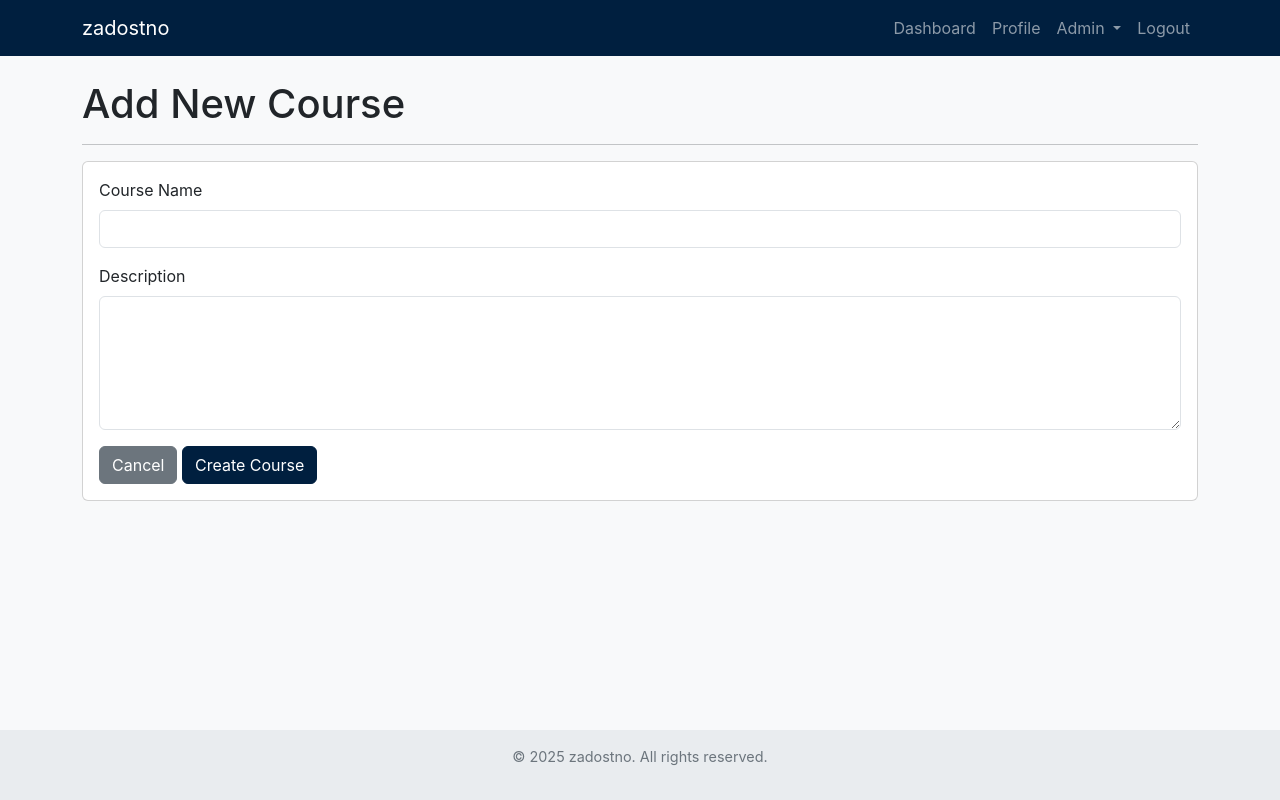
After one commit to uwuclxdy/zadostno, a PHP site: the page made by src/pages/admin/course_form.php in a window 1280 px wide. The commit adds this page. Run offline with PHP 8.4, Linux system fonts and the light colour scheme; the template is opened without the code that fills it, so the values that code supplies are empty; the visitor is signed in with stand-in values (Sample User, id 1); some libraries are stand-ins or nearby versions.

Commit message:
admin.olny guard, admin dropdown "courses", course listing page, add edit course, backend handlerji za course v pb

```diff
--- /dev/null
+++ b/public/admin/courses.php
@@ -0,0 +1,3 @@
+<?php
+require_once __DIR__ . '/../../src/pages/admin/courses.php';
+?>
--- /dev/null
+++ b/src/includes/admin_check.php
@@ -0,0 +1,19 @@
+<?php
+// Start the session if it's not already started
+if (session_status() == PHP_SESSION_NONE) {
+    session_start();
+}
+
+// Check if the user is logged in and if they are an admin
+if (!isset($_SESSION['user_id']) || $_SESSION['role'] !== 'admin') {
+    // If not an admin, set an error message and redirect to the dashboard
+    $_SESSION['error_message'] = 'You do not have permission to access this page.';
+
+    // We need to construct the base URL for the redirect
+    // A simple redirect will work if the base_url function isn't available here.
+    // Let's create a temporary redirect path.
+    $redirect_path = '/zadostno_redovalnica/zadostno/public/dashboard.php';
+    header('Location: ' . $redirect_path);
+    exit();
+}
+?>
--- /dev/null
+++ b/src/pages/admin/course_form.php
@@ -0,0 +1,65 @@
+<?php
+require_once __DIR__ . '/../../includes/admin_check.php';
+require_once __DIR__ . '/../../includes/db_connect.php';
+require_once __DIR__ . '/../../includes/functions.php';
+
+// --- Determine Mode: Edit or Add ---
+$course_id = $_GET['id'] ?? null;
+$is_edit_mode = $course_id !== null;
+$course = null;
+$page_title = 'Add New Course';
+$form_action = base_url('/actions/admin/course_handler.php');
+
+if ($is_edit_mode) {
+    $stmt = $pdo->prepare("SELECT * FROM courses WHERE id = ?");
+    $stmt->execute([$course_id]);
+    $course = $stmt->fetch();
+    if (!$course) {
+        // Course not found, redirect
+        $_SESSION['error_message'] = 'Course not found.';
+        header('Location: ' . base_url('/admin/courses.php'));
+        exit();
+    }
+    $page_title = 'Edit Course';
+    // Add the id to the form action for the handler
+    $form_action .= '?id=' . $course_id;
+}
+
+$errors = $_SESSION['errors'] ?? [];
+unset($_SESSION['errors']);
+
+require_once __DIR__ . '/../../templates/header.php';
+?>
+
+<h1><?php echo $page_title; ?></h1>
+<hr>
+
+<?php if (!empty($errors)): ?>
+    <div class="alert alert-danger">
+        <ul class="mb-0">
+            <?php foreach ($errors as $error): ?>
+                <li><?php echo htmlspecialchars($error); ?></li>
+            <?php endforeach; ?>
+        </ul>
+    </div>
+<?php endif; ?>
+
+<div class="card">
+    <div class="card-body">
+        <form action="<?php echo $form_action; ?>" method="POST">
+            <div class="mb-3">
+                <label for="name" class="form-label">Course Name</label>
+                <input type="text" class="form-control" id="name" name="name" value="<?php echo htmlspecialchars($course['name'] ?? ''); ?>" required>
+            </div>
+            <div class="mb-3">
+                <label for="description" class="form-label">Description</label>
+                <textarea class="form-control" id="description" name="description" rows="5"><?php echo htmlspecialchars($course['description'] ?? ''); ?></textarea>
+            </div>
+
+            <a href="<?php echo base_url('/admin/courses.php'); ?>" class="btn btn-secondary">Cancel</a>
+            <button type="submit" class="btn btn-primary"><?php echo $is_edit_mode ? 'Update Course' : 'Create Course'; ?></button>
+        </form>
+    </div>
+</div>
+
+<?php require_once __DIR__ . '/../../templates/footer.php'; ?>
--- a/src/templates/header.php
+++ b/src/templates/header.php
@@ -34,6 +34,18 @@ require_once __DIR__ . '/../includes/functions.php';
                             <li class="nav-item">
                                 <a class="nav-link" href="<?php echo base_url('/profile.php'); ?>">Profile</a>
                             </li>
+
+                                   <?php if ($_SESSION['role'] === 'admin'): ?>
+            <li class="nav-item dropdown">
+                <a class="nav-link dropdown-toggle" href="#" id="adminDropdown" role="button" data-bs-toggle="dropdown" aria-expanded="false">
+                    Admin
+                </a>
+                <ul class="dropdown-menu" aria-labelledby="adminDropdown">
+                    <li><a class="dropdown-item" href="#">Manage Users</a></li>
+                    <li><a class="dropdown-item" href="<?php echo base_url('/admin/courses.php'); ?>">Manage Courses</a></li>
+                </ul>
+            </li>
+            <?php endif; ?>
                             <li class="nav-item">
                                 <a class="nav-link" href="<?php echo base_url('/logout.php'); ?>">Logout</a>
                             </li>
```
Also changed, not shown: src/actions/admin/course_handler.php (added, +47 -0 lines), src/actions/admin/delete_course.php (added, +26 -0 lines), src/pages/admin/courses.php (added, +78 -0 lines).
